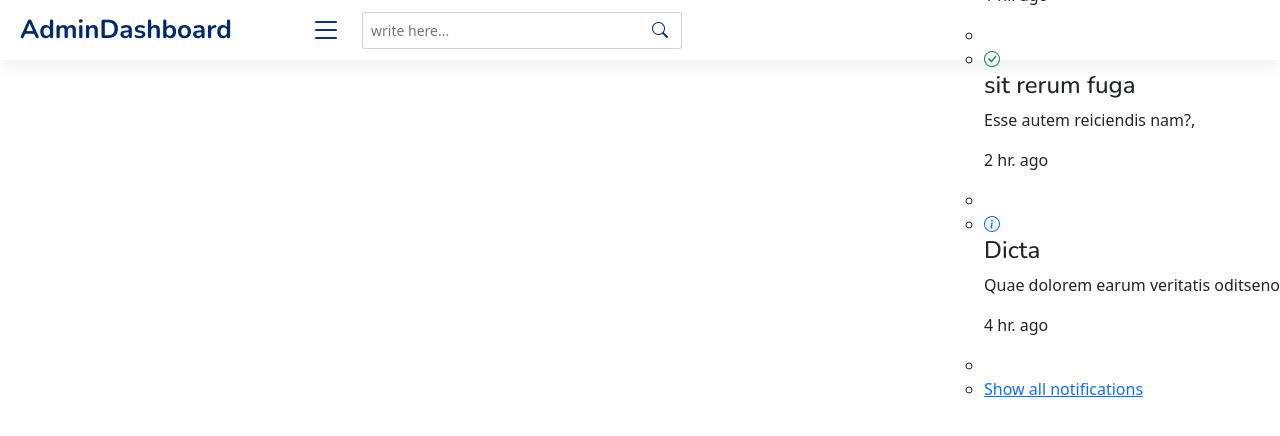
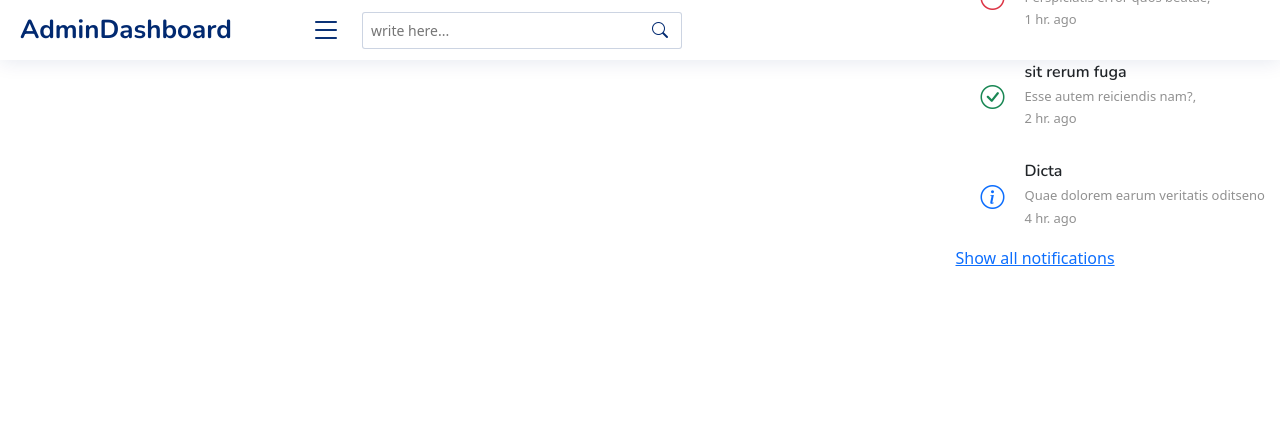
Before and after one commit to sarkarniloy102/Admin_Dashboard, a React app: page / in a window 1280 px wide. Shown: the top 436 px of the page. Built offline with nearby package versions, Linux system fonts and the light colour scheme; the HTML template or start-up script is replaced by a standard one.

Commit message:
Nav notifications

```diff
--- a/src/components/header/NavBar/NavNotice.jsx
+++ b/src/components/header/NavBar/NavNotice.jsx
@@ -1,4 +1,4 @@
-import React from 'react';
+import './nav.css';
 
 const NavNotice = () => {
     return (
--- a/src/components/header/NavBar/nav.css
+++ b/src/components/header/NavBar/nav.css
@@ -0,0 +1,100 @@
+.header-nav ul {
+    list-style: none;
+}
+
+.header-nav>ul {
+    margin: 0;
+    padding: 0;
+}
+
+.header-nav .nav-icon {
+    font-size: 22px;
+    color: #012970;
+    margin-right: 25px;
+    position: relative;
+}
+
+.header-nav .nav-profile {
+    color: #012970;
+}
+
+.header-nav .nav-profile img {
+    max-height: 36px;
+}
+
+.header-nav .nav-profile span {
+    font-size: 14px;
+    font-weight: 600;
+}
+
+.header-nav .badge-number {
+    position: absolute;
+    inset: -2px -5px auto auto;
+    font-weight: normal;
+    font-size: 12px;
+    padding: 3px 6px;
+}
+
+.header-nav .notifications {
+    inset: 8px -15px auto auto !important;
+}
+
+.header-nav .notifications .notifications-item {
+    display: flex;
+    align-items: center;
+    padding: 15px;
+    transition: 0.3s;
+}
+
+.header-nav .notifications .notifications-item i {
+    margin: 0 20px 0 10px;
+    font-size: 24px;
+}
+
+.header-nav .notifications .notifications-item h4 {
+    font-size: 16px;
+    font-weight: 600;
+    margin-bottom: 5px;
+}
+
+.header-nav .notifications .notifications-item p {
+    font-size: 13px;
+    margin-bottom: 3px;
+    color: #919191;
+}
+
+.header-nav .notifications .notifications-item:hover {
+    background-color: #f6f9ff;
+}
+
+.header-nav .messages {
+    inset: 8px -15px auto auto !important;
+}
+
+.header-nav .messages .messages-item {
+    padding: 15px 10px;
+    transition: 0.3s;
+}
+
+.header-nav .messages .messages-item a {
+    display: flex;
+}
+
+.header-nav .messages .messages-item img {
+    margin: 0 20px 0 10px;
+    max-height: 40px;
+}
+.header-nav .messages .messages-item h4{
+    font-size: 16px;
+    font-weight: 600;
+    margin-bottom: 5px;
+    color: #444444;
+}
+.header-nav .messages .messages-item p{
+    font-size: 13px;
+    margin-bottom: 3px;
+    color: #919191;
+}
+.header-nav .messages .messages-item:hover{
+    background-color: #f6f9ff;
+}
```
